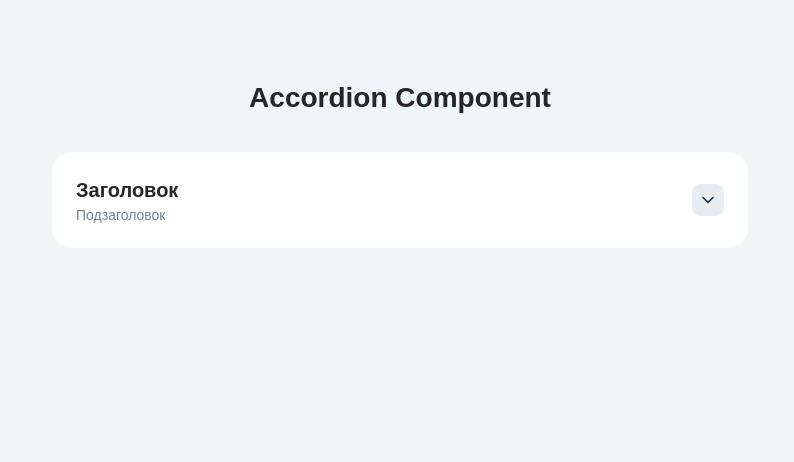
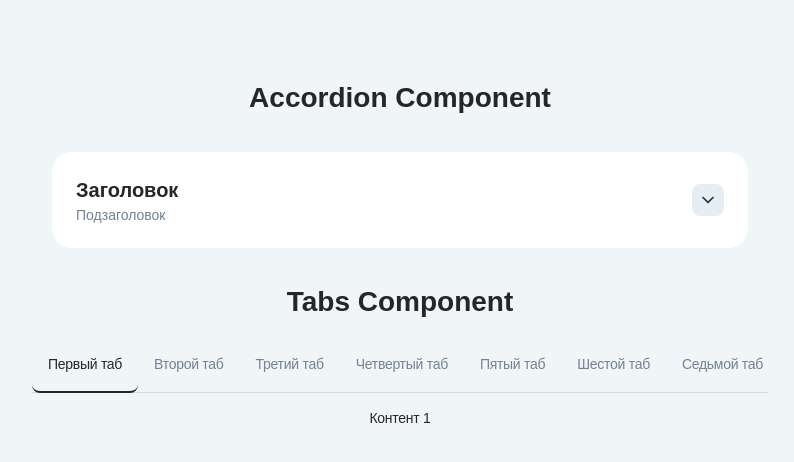
Before and after one commit to maxim-petrov/component-animation, a React (Vite) app: page / in a window 1280 px wide. Shown: the top 462 px of the page, without its empty margins (240-1034 px from the left). Built offline with nearby package versions, Linux system fonts and the light colour scheme; a web font is replaced by a local one.

Commit message:
Add tabs

```diff
--- a/src/App.jsx
+++ b/src/App.jsx
@@ -2,6 +2,7 @@ import { useState } from 'react'
 import './App.css'
 import './global.css'
 import Accordion from './components/Accordion'
+import Tabs from './components/Tabs'
 
 function App() {
   const [count, setCount] = useState(0)
@@ -16,6 +17,11 @@ function App() {
           content="Оригинал документа, на основании которого продавец стал собственником квартиры. Например, договор купли-продажи, договор долевого участия, договор дарения и другие (находится у собственника)"
         />
       </div>
+
+      <h1>Tabs Component</h1>
+      <div className="content">
+        <Tabs />
+      </div>
     </div>
   )
 }
--- /dev/null
+++ b/src/components/Tab.jsx
@@ -0,0 +1,19 @@
+import React from 'react';
+import '../global.css';
+
+const Tab = ({ id, label, isActive, onClick }) => {
+  return (
+    <button
+      type="button"
+      className={`tabs-button-beb-15-1-1 ${isActive ? 'tabs-selected-fe9-15-1-1' : ''}`}
+      value={id}
+      tabIndex="0"
+      data-e2e-id={`example-default-${id}`}
+      onClick={() => onClick(id)}
+    >
+      <span className="tabs-label-bd1-15-1-1">{label}</span>
+    </button>
+  );
+};
+
+export default Tab;
--- /dev/null
+++ b/src/components/Tabs.jsx
@@ -0,0 +1,119 @@
+import React, { useState, useRef, useEffect } from 'react';
+import { motion, AnimatePresence } from 'framer-motion';
+import Tab from './Tab';
+import '../global.css';
+
+const Tabs = () => {
+  const [activeTab, setActiveTab] = useState('value-0');
+  const [showRightArrow, setShowRightArrow] = useState(false);
+  const buttonsRef = useRef(null);
+
+  // Animation configuration
+  const animationConfig = {
+    type: "spring",
+    stiffness: 290,
+    damping: 22.22,
+    mass: 1,
+    duration: 0.54
+  };
+
+  // Check if scroll is needed
+  useEffect(() => {
+    const checkScroll = () => {
+      if (buttonsRef.current) {
+        const { scrollWidth, clientWidth } = buttonsRef.current;
+        setShowRightArrow(scrollWidth > clientWidth);
+      }
+    };
+
+    checkScroll();
+    window.addEventListener('resize', checkScroll);
+
+    return () => {
+      window.removeEventListener('resize', checkScroll);
+    };
+  }, []);
+
+  // Scroll tabs to the right
+  const scrollRight = () => {
+    if (buttonsRef.current) {
+      buttonsRef.current.scrollBy({ left: 100, behavior: 'smooth' });
+    }
+  };
+
+  // Handle tab click
+  const handleTabClick = (tabId) => {
+    setActiveTab(tabId);
+  };
+
+  // Tab content data
+  const tabsData = [
+    { id: 'value-0', label: 'Первый таб', content: 'Контент 1' },
+    { id: 'value-1', label: 'Второй таб', content: 'Контент 2' },
+    { id: 'value-2', label: 'Третий таб', content: 'Контент 3' },
+    { id: 'value-3', label: 'Четвертый таб', content: 'Контент 4' },
+    { id: 'value-4', label: 'Пятый таб', content: 'Контент 5' },
+    { id: 'value-5', label: 'Шестой таб', content: 'Контент 6' },
+    { id: 'value-6', label: 'Седьмой таб', content: 'Контент 7' },
+    { id: 'value-7', label: 'Восьмой таб', content: 'Контент 8' },
+    { id: 'value-8', label: 'Девятый таб', content: 'Контент 9' },
+  ];
+
+  return (
+    <div className="tabs-tabs-d69-15-1-1 tabs-primary-9de-15-1-1" data-e2e-id="example-default">
+      <div className="tabs-head-8e7-15-1-1 tabs-headMobileOffset-fe8-15-1-1">
+        {showRightArrow && (
+          <div
+            className="tabs-arrow-d5b-15-1-1 tabs-arrowRight-c14-15-1-1"
+            data-e2e-id="example-default-right-arrow"
+            onClick={scrollRight}
+          >
+            <div className="icon-root-864-6-0-3 tabs-arrowIcon-a77-15-1-1">
+              <svg xmlns="http://www.w3.org/2000/svg" width="16" height="16" fill="none">
+                <path
+                  fill="currentColor"
+                  fillRule="evenodd"
+                  d="M11.09 8.59a.833.833 0 0 0 0-1.18l-5-5a.833.833 0 1 0-1.18 1.18L9.322 8l-4.41 4.41a.833.833 0 1 0 1.178 1.18l5-5Z"
+                  clipRule="evenodd"
+                />
+              </svg>
+            </div>
+          </div>
+        )}
+        <div className="tabs-headInner-892-15-1-1 tabs-headInnerDivider-028-15-1-1">
+          <div className="tabs-buttons-fc1-15-1-1" ref={buttonsRef}>
+            {tabsData.map(tab => (
+              <Tab
+                key={tab.id}
+                id={tab.id}
+                label={tab.label}
+                isActive={activeTab === tab.id}
+                onClick={handleTabClick}
+              />
+            ))}
+          </div>
+        </div>
+      </div>
+
+      <AnimatePresence mode="wait">
+        {tabsData.map(tab => (
+          activeTab === tab.id && (
+            <div key={tab.id} className="tabs-content-cfb-15-1-1 tabs-contentActive-b38-15-1-1">
+              <motion.div
+                className="FeC6G"
+                initial={{ opacity: 0 }}
+                animate={{ opacity: 1 }}
+                exit={{ opacity: 0 }}
+                transition={animationConfig}
+              >
+                {tab.content}
+              </motion.div>
+            </div>
+          )
+        ))}
+      </AnimatePresence>
+    </div>
+  );
+};
+
+export default Tabs;
```
